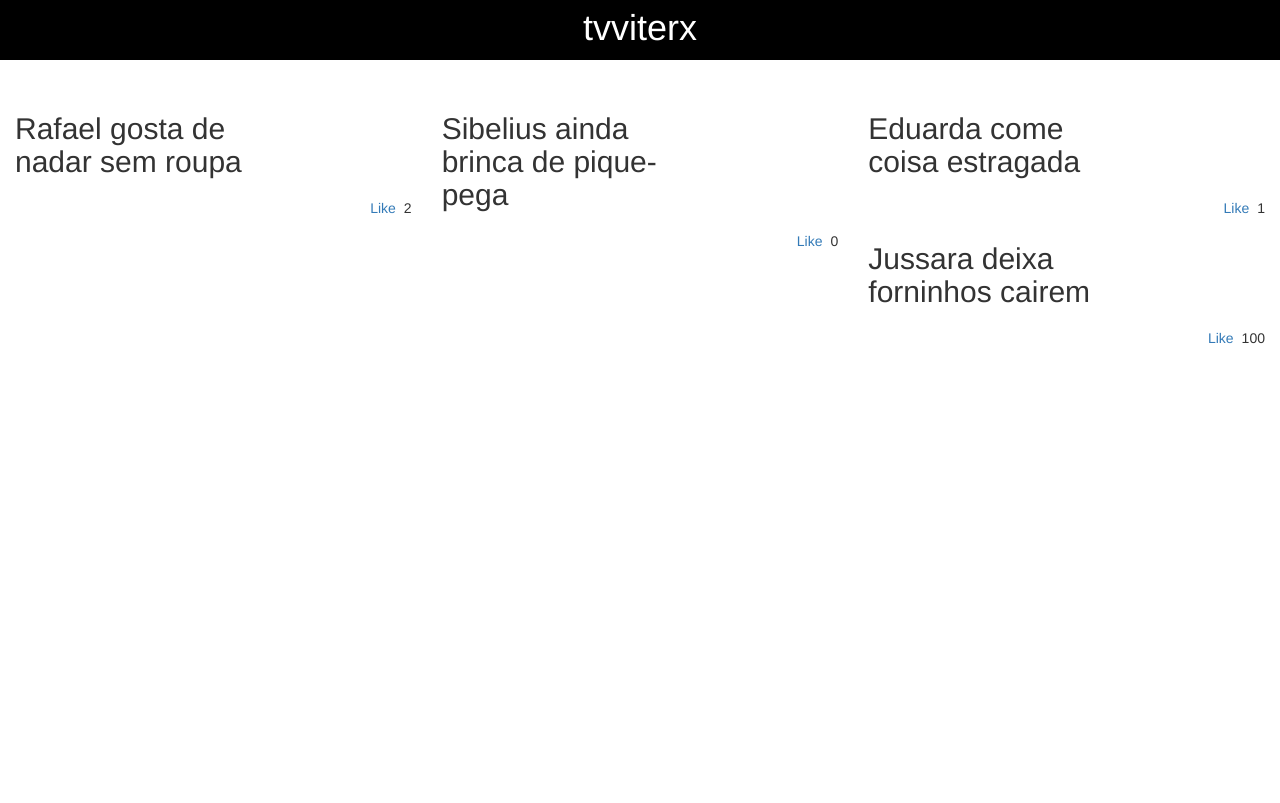
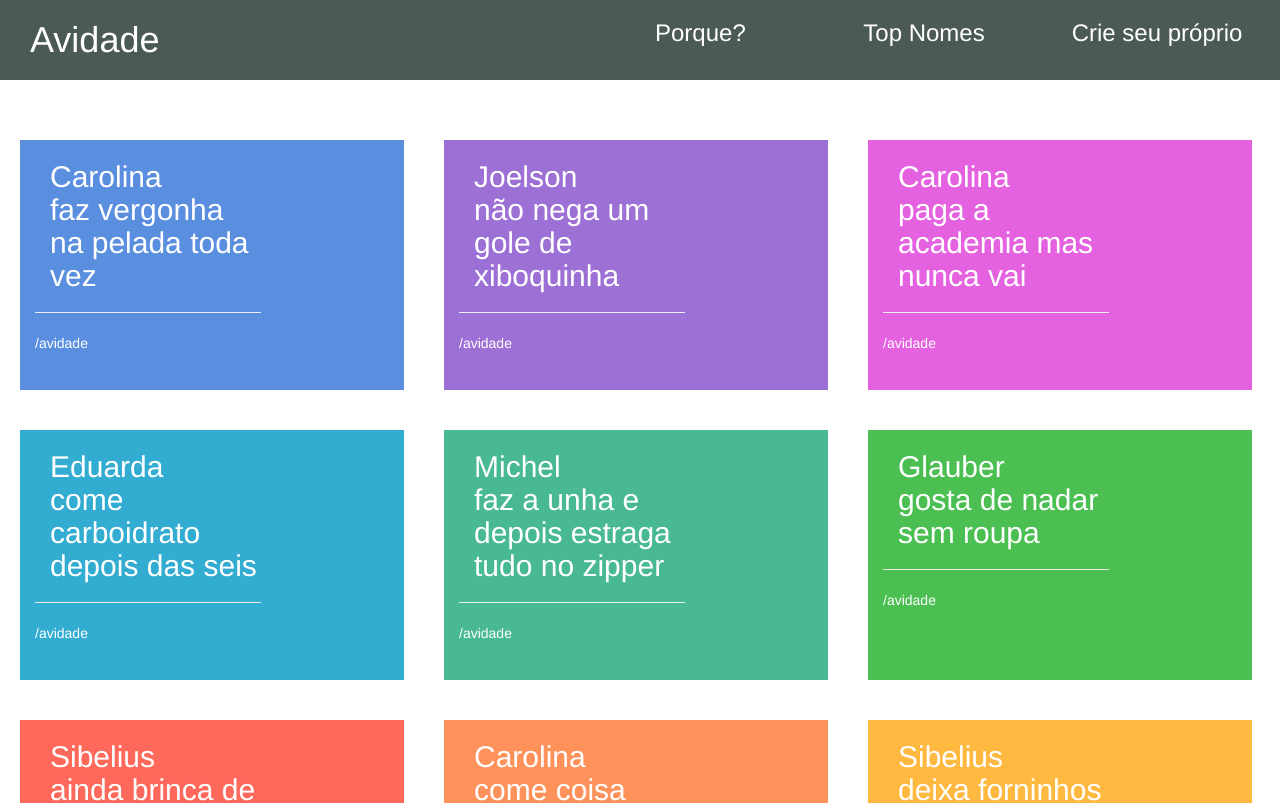
Before and after one commit to ohmyguigs/avidade, a React app: page / in a window 1280 px wide. Shown: the top 803 px of the page. Built offline with nearby package versions, Linux system fonts and the light colour scheme.

Commit message:
Energético

```diff
--- a/src/App.js
+++ b/src/App.js
@@ -10,37 +10,69 @@ class App extends React.Component {
       'Eduarda',
       'Bernardo',
       'Rafael',
+      'Juliana',
       'Glauber',
       'Gabriel',
       'Jussara',
       'Carolina',
       'Geovana',
-      'Michel'
+      'Michel',
+      'Joelson'
     ];
     const posts = [
       {
         id: 0,
         name: 'Geovana',
         post: 'deixa forninhos cairem',
-        likes: 100
+        backgroundColor: '#FFB840'
       },
       {
         id: 1,
         name: 'Sibelius',
         post: 'come coisa estragada',
-        likes: 1
+        backgroundColor: '#FF925B'
       },
       {
         id: 2,
-        name: 'Thor',
+        name: 'Joelson',
         post: 'ainda brinca de pique-pega',
-        likes: 0
+        backgroundColor: '#FF695B'
       },
       {
         id: 3,
-        name: 'Guido',
+        name: 'Michel',
         post: 'gosta de nadar sem roupa',
-        likes: 2
+        backgroundColor: '#4BBF51'
+      },
+      {
+        id: 3,
+        name: 'Carolina',
+        post: 'faz a unha e depois estraga tudo no zipper',
+        backgroundColor: '#48B895'
+      },
+      {
+        id: 3,
+        name: 'Jussara',
+        post: 'come carboidrato depois das seis',
+        backgroundColor: '#32ACD0'
+      },
+      {
+        id: 3,
+        name: 'Juliana',
+        post: 'paga a academia mas nunca vai',
+        backgroundColor: '#E461DF'
+      },
+      {
+        id: 3,
+        name: 'Glauber',
+        post: 'não nega um gole de xiboquinha',
+        backgroundColor: '#9C70D4'
+      },
+      {
+        id: 3,
+        name: 'Edimilson',
+        post: 'faz vergonha na pelada toda vez',
+        backgroundColor: '#5A8EDF'
       }
     ];
 
@@ -53,22 +85,6 @@ class App extends React.Component {
   componentDidMount() {
     this.shuffleNames();
   }
-
-  increaseLike = (id) => {
-    const currentPosts = this.state.posts;
-    const post = currentPosts[id];
-    const clonedPost = {
-      ...post,
-      likes: post.likes + 1
-    };
-    const posts = [
-      ...currentPosts.slice(0, id),
-      clonedPost,
-      ...currentPosts.slice(id + 1)
-    ];
-
-    this.setState({ posts });
-  };
 
   shuffleNames = () => {
     const { names, posts } = this.state;
@@ -89,7 +105,6 @@ class App extends React.Component {
         <Header />
         <PostList
           {...this.state}
-          increaseLike={this.increaseLike}
         />
       </div>
     );
--- a/src/components/Header/Header.js
+++ b/src/components/Header/Header.js
@@ -5,10 +5,19 @@ class Header extends React.Component {
   render() {
     return (
       <div className="Header row">
-        <div className="col-lg-12 text-center">
-          <h1 className="Header__title">
-            tvviterx
+        <div className="col-lg-12">
+          <h1 className="Header__title col-lg-6">
+            Avidade
           </h1>
+          <h3 className="Header__option col-lg-2">
+            Porque?
+          </h3>
+          <h3 className="Header__option col-lg-2">
+            Top Nomes
+          </h3>
+          <h3 className="Header__option col-lg-2">
+            Crie seu próprio
+          </h3>
         </div>
       </div>
     );
--- a/src/components/Header/Header.less
+++ b/src/components/Header/Header.less
@@ -1,10 +1,12 @@
 .Header {
-  background-color: black;
-  padding: 8px 0;
+  background-color: #4C5A55;
   color: white;
-  height: 60px;
+  height: 80px;
 
   .Header__title {
-    margin: 0;
+    vertical-align: middle;
+  }
+  .Header__option {
+    vertical-align: middle;
   }
 }
--- a/src/components/PostList/Post/Like/Like.js
+++ /dev/null
@@ -1,31 +0,0 @@
-import React from 'react';
-import './Like.less';
-
-class Like extends React.Component {
-  handleClick = (e) => {
-    e.preventDefault();
-
-    this.props.increaseLike();
-  };
-
-  render() {
-    return (
-      <div className="Like row">
-        <div className="col-lg-12">
-          <span className="Like__qty pull-right">
-            { this.props.likes }
-          </span>
-          <a
-            className="Like__button pull-right"
-            href="#"
-            onClick={this.handleClick}
-          >
-            Like
-          </a>
-        </div>
-      </div>
-    );
-  };
-}
-
-export default Like;
--- a/src/components/PostList/Post/Like/Like.less
+++ /dev/null
@@ -1,5 +0,0 @@
-.Like {
-  .Like__button {
-    margin-right: 8px;
-  }
-}
--- a/src/components/PostList/Post/Post.js
+++ b/src/components/PostList/Post/Post.js
@@ -1,29 +1,24 @@
 import React from 'react';
 import './Post.less';
-import Like from './Like/Like';
 
 class Post extends React.Component {
-  increaseLike = () => {
-    this.props.increaseLike(this.props.id);
-  };
 
   render() {
+    const { backgroundColor } = this.props;
     return (
-      <div className="Post col-lg-4">
+      <div className="Post col-lg-4" style={{backgroundColor: backgroundColor}}>
         <div className="row">
           <div className="col-lg-8">
             <h2 className="Post__name">
-              { this.props.name + ' ' + this.props.post}
+              { this.props.name }
             </h2>
+            <h2 className="Post__text">
+              { this.props.post }
+            </h2>
+            <hr/>
+            <p>/avidade</p>
           </div>
         </div>
-        {
-          this.props.increaseLike ?
-            <Like
-              likes={this.props.likes}
-              increaseLike={this.increaseLike}
-            /> : null
-        }
       </div>
     );
   };
--- a/src/components/PostList/Post/Post.less
+++ b/src/components/PostList/Post/Post.less
@@ -1,16 +1,14 @@
 .Post {
-  margin: 12px 0;
+  margin: 20px;
+  color: white;
+  width: 30%;
+  height: 250px;
 
   .Post__name {
-    margin-top: 0;
-    margin-bottom: 20px;
-  }
-
-  .Post__date {
-    color: grey;
+    margin: 20px 15px 0 15px;
   }
 
   .Post__text {
-    font-size: 1.2em;
+    margin: 0 0 0 15px;
   }
 }
--- a/src/components/PostList/PostList.js
+++ b/src/components/PostList/PostList.js
@@ -11,7 +11,6 @@ class PostList extends React.Component {
         <div key={index}>
           <Post
             {...post}
-            increaseLike={this.props.increaseLike}
           />
         </div>
       );
@@ -19,12 +18,6 @@ class PostList extends React.Component {
 
     return (
       <div className="PostList row">
-        {
-          previewPost && previewPost.post.length > 0 ?
-            <Post
-              {...previewPost}
-            /> : null
-        }
         { posts }
       </div>
     );
```
